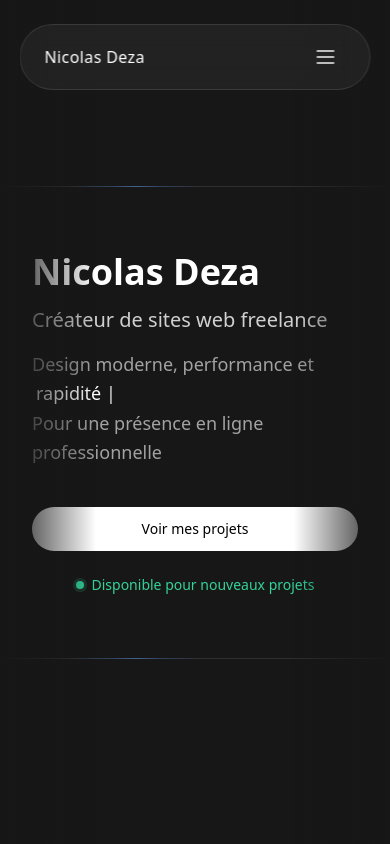
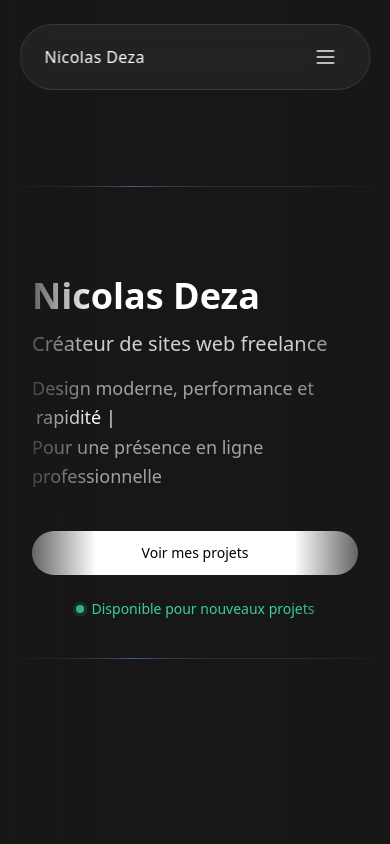
Before and after one commit to NicolasDeza/portfolio, a Nuxt app: page / in a window 390 px wide. Shown: the top 844 px of the page. Built offline with nearby package versions, Linux system fonts and the light colour scheme; a web font is replaced by a local one.

Commit message:
margin top hero

```diff
--- a/app/components/hero.vue
+++ b/app/components/hero.vue
@@ -89,7 +89,7 @@ onMounted(async () => {
 <template>
   <section
     id="hero"
-    class="min-h-[100dvh] flex items-center px-4"
+    class="min-h-[100dvh] flex items-center px-4 mt-6 sm:mt-0"
     aria-labelledby="hero-title"
   >
     <div class="w-full flex justify-center">
```
